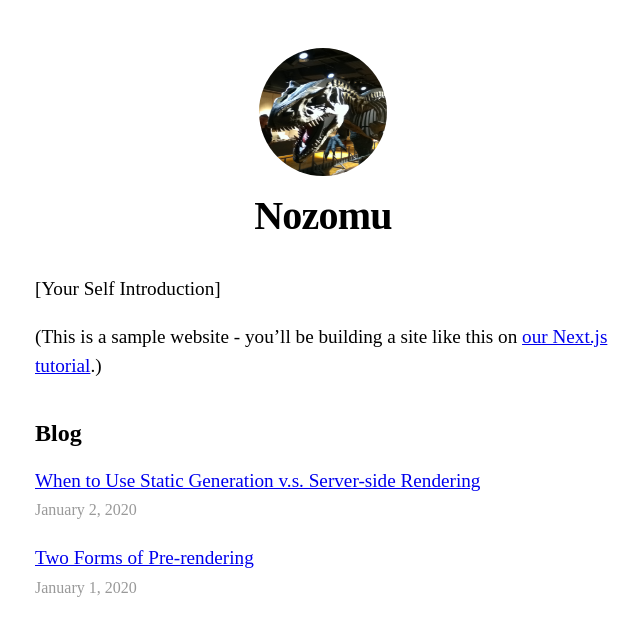
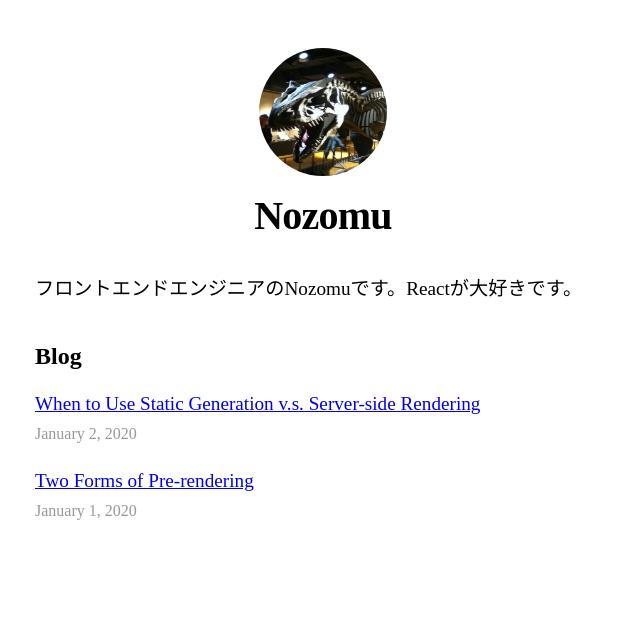
Before and after one commit to Nozomuts/my-blog, a Next.js app: page / in a window 1280 px wide. Shown: the top 636 px of the page, without its empty margins (317-957 px from the left). Built offline with nearby package versions, Linux system fonts and the light colour scheme.

Commit message:
'プロフィール変更'

```diff
--- a/pages/index.tsx
+++ b/pages/index.tsx
@@ -16,11 +16,7 @@
         <title>{siteTitle}</title>
       </Head>
       <section className={utilStyles.headingMd}>
-        <p>[Your Self Introduction]</p>
-        <p>
-          (This is a sample website - you’ll be building a site like this on{' '}
-          <a href='https://nextjs.org/learn'>our Next.js tutorial</a>.)
-        </p>
+        <p>フロントエンドエンジニアのNozomuです。Reactが大好きです。</p>
       </section>
       <section className={`${utilStyles.headingMd} ${utilStyles.padding1px}`}>
         <h2 className={utilStyles.headingLg}>Blog</h2>
```
